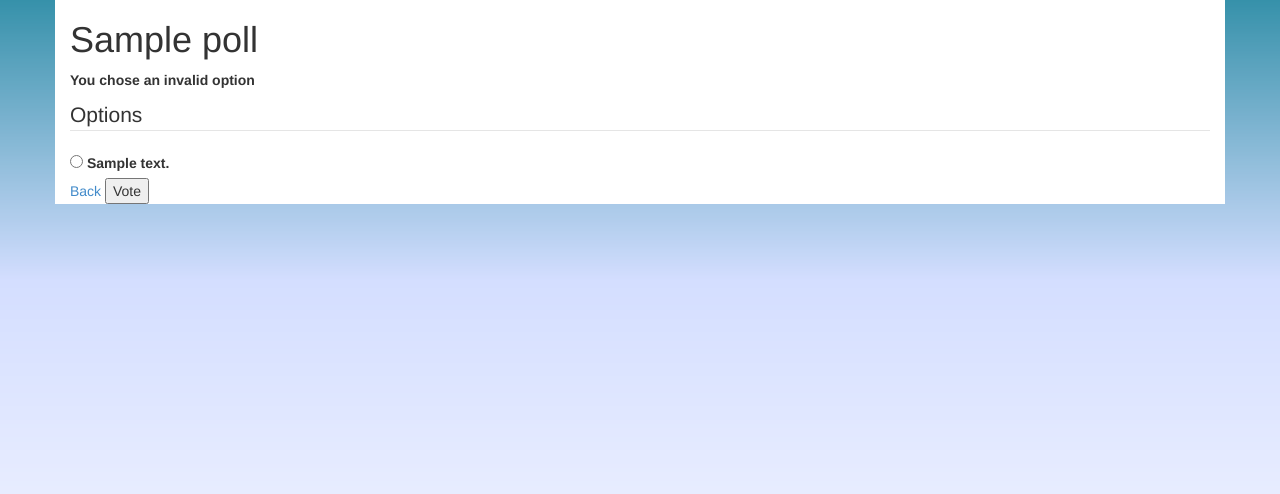
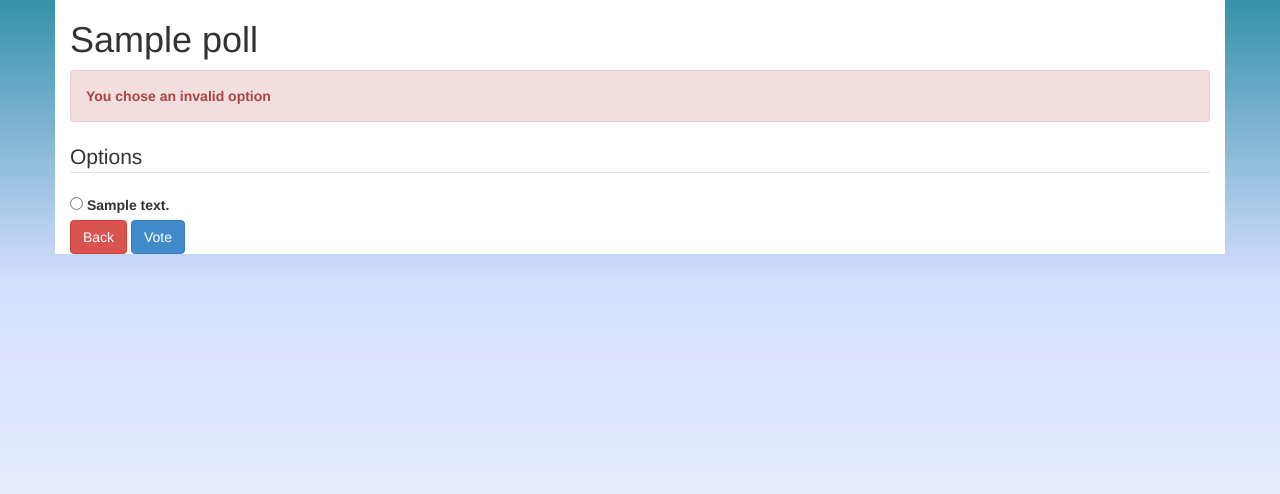
Before and after one commit to wellincall/SRC_Test, a Django app: page /polls/1/vote/ in a window 1280 px wide. Shown: the top 494 px of the page. Run offline with Django 3.2, Linux system fonts and the light colour scheme; tables that the repository leaves empty hold one stand-in row (values such as "Sample post"); some libraries are stand-ins or nearby versions.

Commit message:
refactoring detail html with some css

```diff
--- a/polls/templates/polls/detail.html
+++ b/polls/templates/polls/detail.html
@@ -6,37 +6,52 @@
 	</head>
 	<body>
 		<div class="container">
+			<div class="row header">
+				<div class="col-md-12">
 					<div class="header">
 						<h1>{{poll.question}}</h1>
 					</div>
-
-			<div class="body">
+				</div>
+			</div>
+			<div class="row body">
+				<div class="col-md-12">
 					{%if error_message%}
-					<div class="error_message">
+						<div class="row">
+							<div class="col-md-12">
+								<div class="alert alert-danger alert-dismissable">
 									<p>
 										<strong>
 											{{error_message}}
 										</strong>
 									</p>
 								</div>
+							</div>
+						</div>
 					{%endif%}
-				<form action="{%url 'polls:vote' poll.id%}" method="post">
+					<div class="row form">
+						<div class="col-md-12">
+							<form role="form" action="{%url 'polls:vote' poll.id%}" method="post">
 								<fieldset>
 									<legend>Options</legend>
 									{%csrf_token%}
 									{%for choice in poll.choice_set.all%}
 										<div class="polls_choice_{{forloop.counter}}">
+											<div class="from-group">
 												<input type="radio" name="choice" id="choice_{{forloop.counter}}" value="{{choice.id}}"/>
 												<label for="choice_{{forloop.counter}}">{{choice.choice_text}}</label>
 											</div>
+										</div>
 									{%endfor%}
 									<div class="form_actions">
-							<a href="{%url 'polls:index'%}">Back</a>
-							<input type="submit" value="Vote" />
+										<a href="{%url 'polls:index'%}" class="btn btn-danger">Back</a>
+										<input type="submit" class="btn btn-primary"value="Vote" />
 									</div>
 								</fieldset>
 							</form>
 						</div>
 					</div>
+				</div>
+			</div>
+		</div>
 	</body>
 </html>
```
Lines whose indentation alone changed are shown as unchanged.
